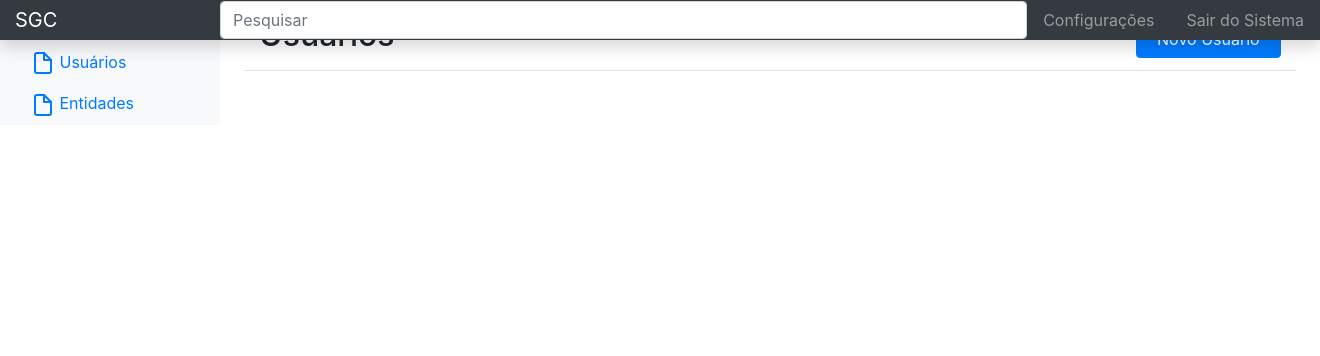
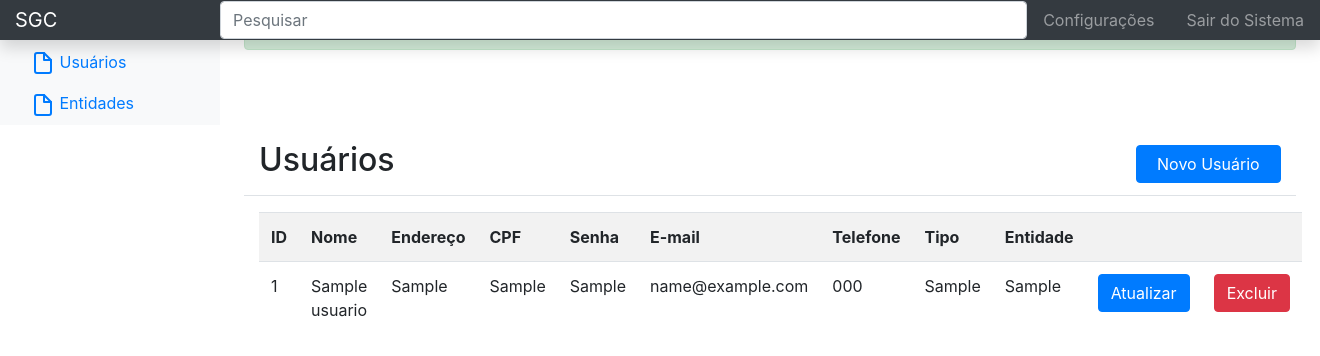
Before and after one commit to mauriciopj/SGC, a CodeIgniter app: page /SGC/index.php/usuarios/index/1 in a window 1320 px wide. Shown: the top 356 px of the page. Run offline with CodeIgniter, Linux system fonts and the light colour scheme; tables that the repository leaves empty or names only in its code hold one stand-in row (values such as "Sample post"); some libraries are stand-ins or nearby versions.

Commit message:
Cadastro de Usuarios Completo

```diff
--- a/Codigo_Fonte/application/config/autoload.php
+++ b/Codigo_Fonte/application/config/autoload.php
@@ -58,7 +58,7 @@ $autoload['packages'] = array();
 |
 |	$autoload['libraries'] = array('user_agent' => 'ua');
 */
-$autoload['libraries'] = array();
+$autoload['libraries'] = array('database', 'session');
 
 /*
 | -------------------------------------------------------------------
--- a/Codigo_Fonte/application/config/database.php
+++ b/Codigo_Fonte/application/config/database.php
@@ -76,9 +76,9 @@ $query_builder = TRUE;
 $db['default'] = array(
 	'dsn'	=> '',
 	'hostname' => 'localhost',
-	'username' => '',
+	'username' => 'root',
 	'password' => '',
-	'database' => '',
+	'database' => 'sgc',
 	'dbdriver' => 'mysqli',
 	'dbprefix' => '',
 	'pconnect' => FALSE,
--- a/Codigo_Fonte/application/config/routes.php
+++ b/Codigo_Fonte/application/config/routes.php
@@ -50,5 +50,7 @@ defined('BASEPATH') OR exit('No direct script access allowed');
 |		my-controller/my-method	-> my_controller/my_method
 */
 $route['default_controller'] = 'dashboard';
+$route['Usuarios/(:num)'] = 'Usuarios/index/$1';
+
 $route['404_override'] = '';
 $route['translate_uri_dashes'] = FALSE;
--- a/Codigo_Fonte/application/controllers/Usuarios.php
+++ b/Codigo_Fonte/application/controllers/Usuarios.php
@@ -19,10 +19,21 @@ class Usuarios extends CI_Controller {
      * map to /index.php/welcome/<method_name>
      * @see https://codeigniter.com/user_guide/general/urls.html
      */
-    public function index() {
+    public function index($indice=null) {
+        $this->db->select('*');
+        $dados['usuarios']= $this->db->get('usuarios')->result();
+
+
         $this->load->view('includes/html_header');
         $this->load->view('includes/menu');
-        $this->load->view('Usuarios/lista_usuarios');
+        if($indice==1){
+            $data['msg'] = "Usuário Cadastrado com Sucesso.";
+            $this->load->view('includes/msg_sucesso',$data);
+        }else if($indice==2){
+            $data['msg'] = "Não foi possivel cadastrar o Usuário.";
+            $this->load->view('includes/msg_erro',$data);
+        }
+        $this->load->view('Usuarios/lista_usuarios',$dados);
         $this->load->view('includes/html_footer');
     }
 
@@ -33,4 +44,23 @@ class Usuarios extends CI_Controller {
         $this->load->view('includes/html_footer');
 
     }
+
+    public function cadastrar(){
+
+        $data['nome'] = $this->input->post('nome');
+        $data['endereco'] = $this->input->post('endereco');
+        $data['cpf'] = $this->input->post('cpf');
+        $data['senha'] = $this->input->post('senha');
+        $data['email'] = $this->input->post('email');
+        $data['telefone'] = $this->input->post('telefone');
+        $data['tipo'] = $this->input->post('tipo');
+        $data['entidade'] = $this->input->post('entidade');
+
+        if($this->db->insert('usuarios',$data)){
+            redirect('Usuarios/1');
+        } else {
+            redirect('Usuarios/2');
+        }
+
+    }
 }
--- a/Codigo_Fonte/application/views/Usuarios/lista_usuarios.php
+++ b/Codigo_Fonte/application/views/Usuarios/lista_usuarios.php
@@ -8,3 +8,43 @@
         <div class="col-md-2">
             <a class="btn btn-primary btn-block" href="<?= base_url() ?>Usuarios/cadastro">Novo Usuário</a>
         </div>
+    </div>
+
+
+  <div class="col-md-12">
+
+        <table class="table table-striped">
+            <tr>
+                <th>ID</th>
+                <th>Nome</th>
+                <th>Endereço</th>
+                <th>CPF</th>
+                <th>Senha</th>
+                <th>E-mail</th>
+                <th>Telefone</th>
+                <th>Tipo</th>
+                <th>Entidade</th>
+                <th></th>
+                <th></th>
+            </tr>
+            <?php foreach ($usuarios as $usu) { ?>
+                <tr>
+                    <td><?= $usu->id ?></td>
+                    <td><?= $usu->nome ?></td>
+                    <td><?= $usu->endereco ?></td>
+                    <td><?= $usu->cpf ?></td>
+                    <td><?= $usu->senha ?></td>
+                    <td><?= $usu->email ?></td>
+                    <td><?= $usu->telefone ?></td>
+                    <td><?= $usu->tipo ?> </td>
+                    <td><?= $usu->entidade ?></td>
+                    <td><a href="<?= base_url('usuarios/atualizar/' . $usu->id) ?>" class="btn btn-primary">Atualizar</a></td>
+                    <td><a href="<?= base_url('usuarios/excluir/' . $usu->id) ?>" class="btn btn-danger">Excluir</a></td>
+
+                </tr>
+            <?php } ?>
+
+        </table>
+
+
+    </div>
--- /dev/null
+++ b/Codigo_Fonte/application/views/includes/msg_erro.php
@@ -0,0 +1,3 @@
+<div class="alert alert-danger" role="alert">
+    <?= $msg; ?>
+</div>
--- /dev/null
+++ b/Codigo_Fonte/application/views/includes/msg_sucesso.php
@@ -0,0 +1,5 @@
+<main role="main" class="col-md-9 ml-sm-auto col-lg-10 px-4">
+<div class="alert alert-success" role="alert">
+    <?= $msg; ?>
+</div>
+</main>
```
Also changed, not shown: Codigo_Fonte/application/controllers/Entidades.php (added, +36 -0 lines), Codigo_Fonte/application/views/Entidades/cadastro_entidades.php (renamed from Codigo_Fonte/system/language/english/upload_lang.php, +65 -54 lines), Codigo_Fonte/application/views/Entidades/lista_entidades.php (added, +10 -0 lines).
